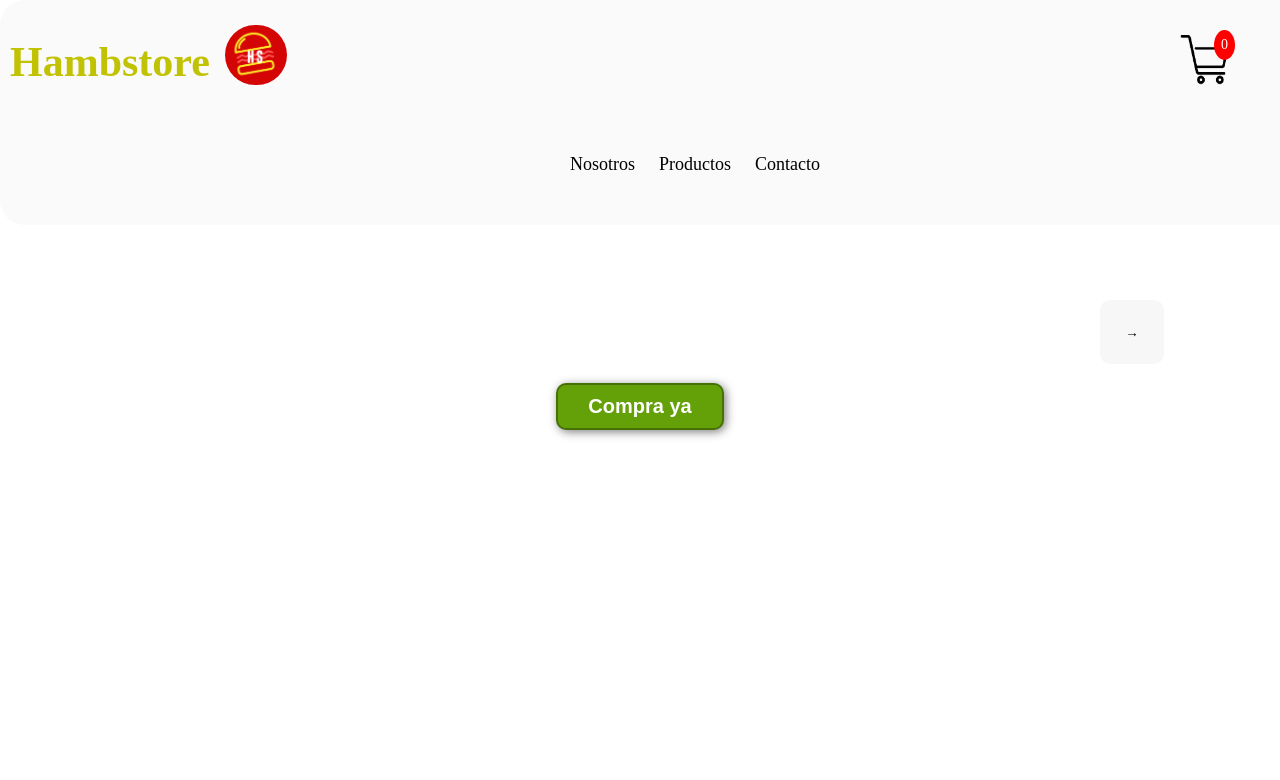
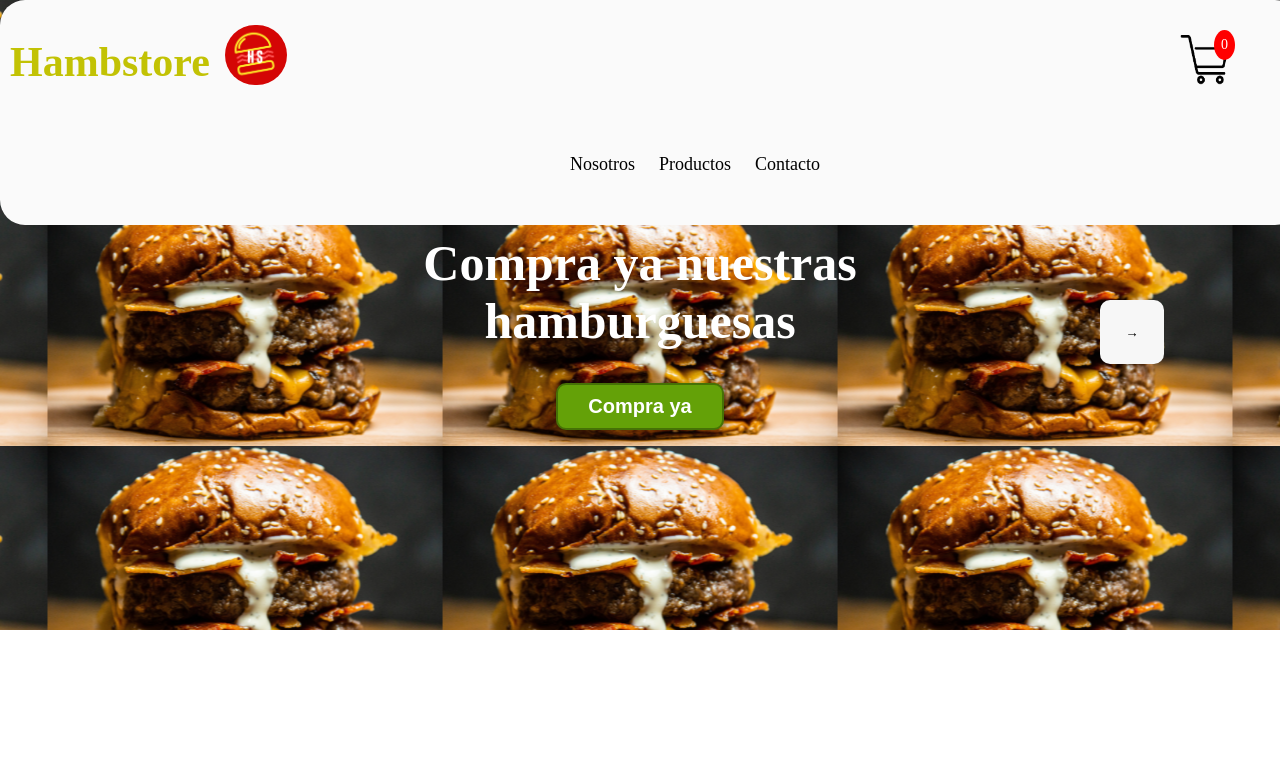
Before and after one commit to lgrmarketingsolutions/Hambstore, a plain HTML site: page index.html in a window 1280 px wide. Shown: the top 780 px of the page. Drawn offline with Linux system fonts and the light colour scheme; the site is published under a folder, as on GitHub Pages, so addresses that start at the root find nothing.

Commit message:
Update style.css

```diff
--- a/style.css
+++ b/style.css
@@ -230,7 +230,7 @@ html, body {
 }
 
 .inicio {
-    background-image: url("/2.png");
+    background-image: url("2.png");
     background-position: center;
     padding: 200px;
 }
```
